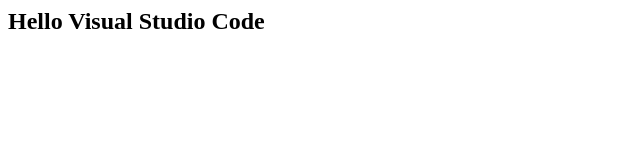
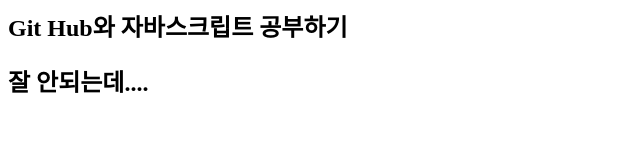
Before and after one commit to freehal815/TestWebApp, a plain HTML site: page index.html in a window 1280 px wide. Shown: the whole page, without its empty margins (0-640 px from the left). Drawn offline with Linux system fonts and the light colour scheme.

Commit message:
add index

```diff
--- a/index.html
+++ b/index.html
@@ -4,7 +4,8 @@
 
 </head>
 <body>
-	<h2>Hello Visual Studio Code</h2>
+	<h2>Git Hub와 자바스크립트 공부하기</h2>
+	<h2>잘 안되는데....</h2>
 
 </body>
 </html>
```
